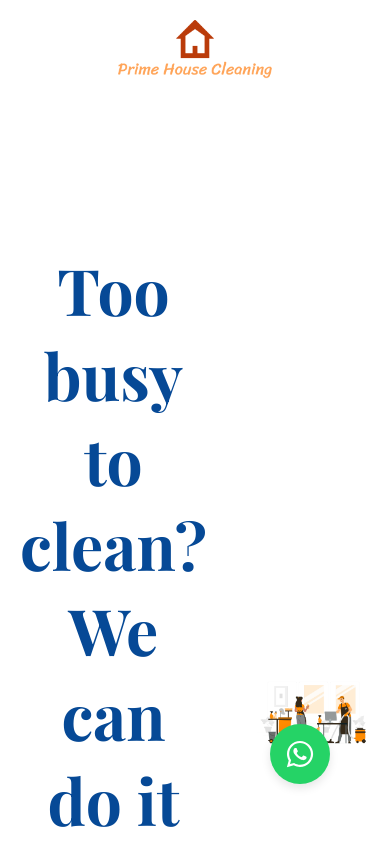
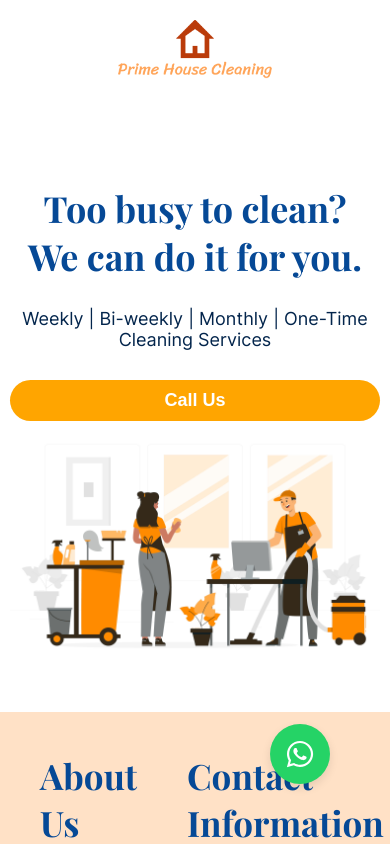
Before and after one commit to barros-m/prime-house-cleaning, a React (Create React App) app: page / in a window 390 px wide. Shown: the top 844 px of the page. Built offline with nearby package versions, Linux system fonts and the light colour scheme; the HTML template or start-up script is replaced by a standard one.

Commit message:
Hero responsive.

```diff
--- a/src/components/Hero/Hero.css
+++ b/src/components/Hero/Hero.css
@@ -64,3 +64,63 @@
   max-height: 100%;
   object-fit: cover;
 }
+
+/* iPad */
+@media (min-width: 769px) and (max-width: 1024px) {
+  .hero {
+    flex-direction: column;
+    padding: 60px 10px;
+  }
+
+  .hero-content {
+    margin-right: 0;
+    text-align: center;
+  }
+
+  .slogan {
+    font-size: 48px;
+  }
+
+  .subtitle {
+    margin-bottom: 50px;
+  }
+
+  .button-group {
+    width: 100%;
+  }
+
+  .hero-image img {
+    width: 100%;
+  }
+}
+
+
+
+/* Mobile */
+@media (max-width: 768px) {
+  .hero {
+    flex-direction: column;
+    padding: 40px 10px;
+  }
+
+  .hero-content {
+    margin-right: 0;
+    text-align: center;
+  }
+
+  .slogan {
+    font-size: 36px;
+  }
+
+  .subtitle {
+    margin-bottom: 30px;
+  }
+
+  .button-group {
+    width: 100%;
+  }
+
+  .hero-image img {
+    width: 100%;
+  }
+}
--- a/src/components/Hero/Hero.js
+++ b/src/components/Hero/Hero.js
@@ -1,7 +1,6 @@
 import React from 'react';
 import './Hero.css';
 import cleaningImage from '../../assets/images/cleaning-crew.jpg';
-
 
 const Hero = () => {
   const phoneNumber = '555-555-5555';
@@ -18,7 +17,6 @@ const Hero = () => {
         <div className='button-group'>
           <button className="cta-button" onClick={handleCallButtonClick}>Call Us</button>
         </div>
-
       </div>
       <div className="hero-image">
         <img src={cleaningImage} alt="Cleaning" />
```
